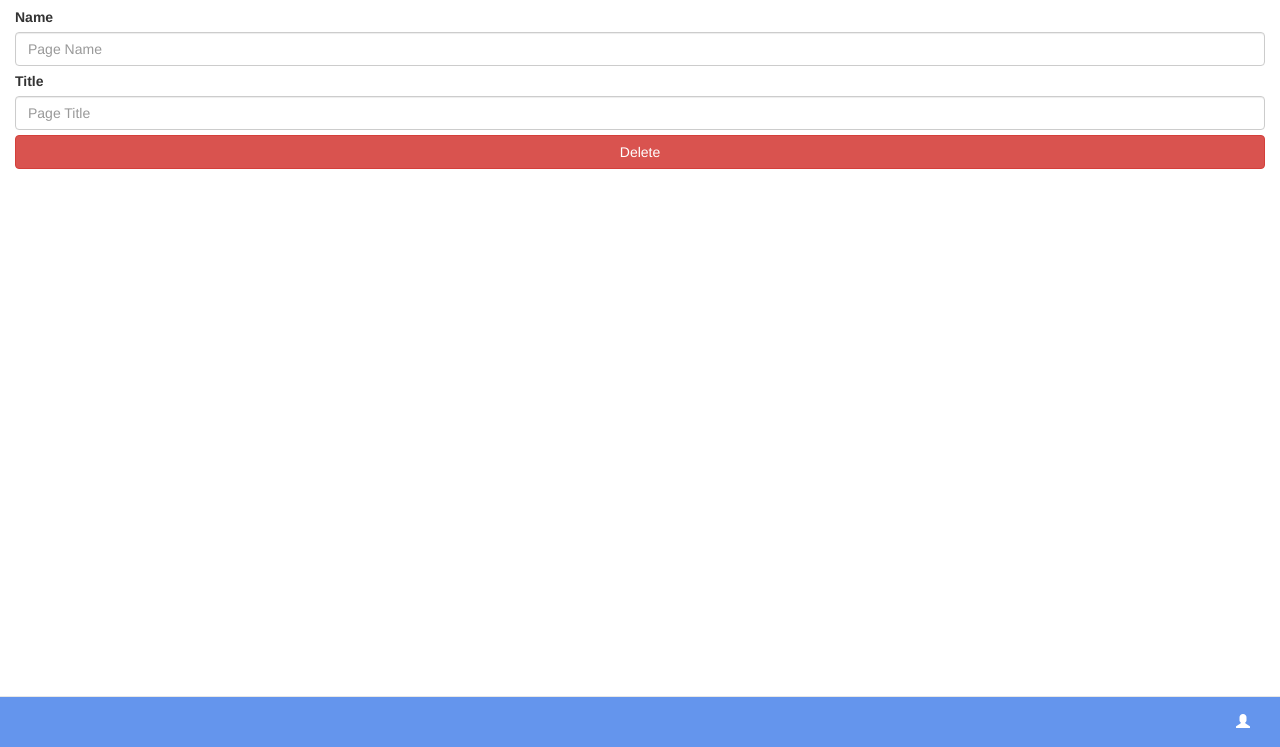
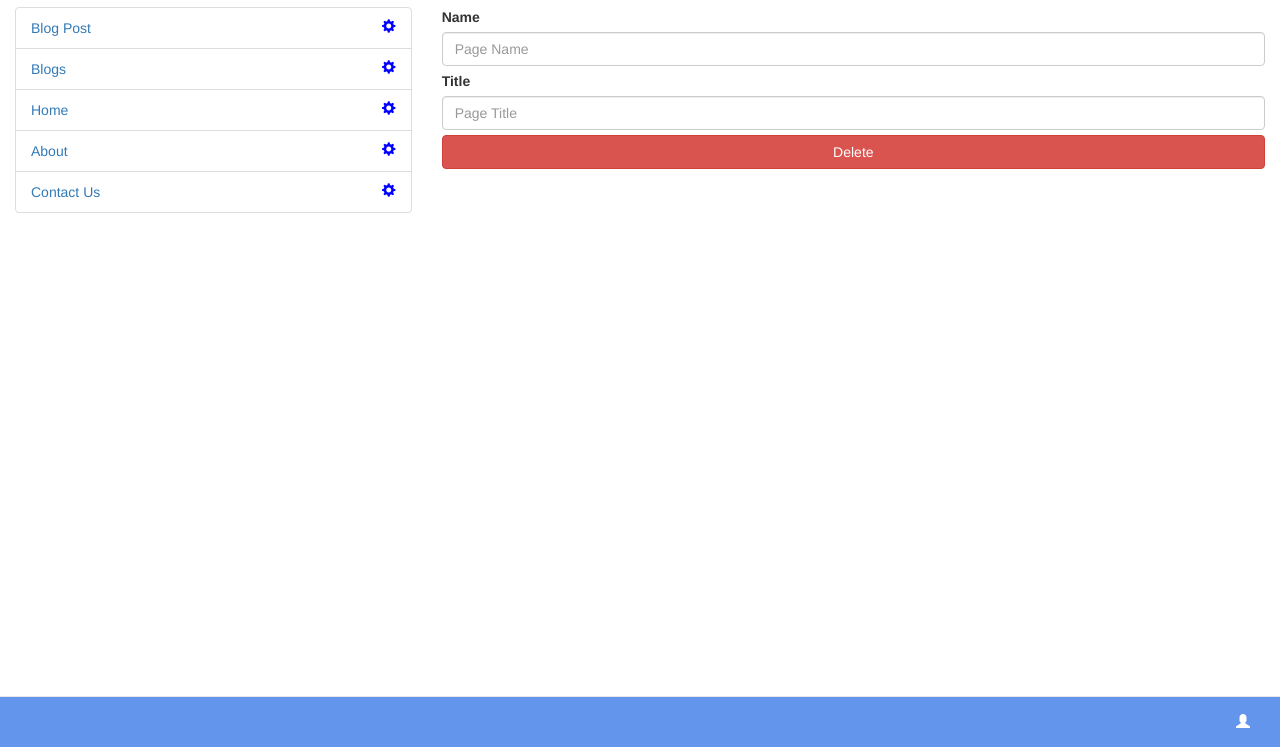
Before and after one commit to TridivNandi/nandi-tridiv-webdev, a website: page webdev/public/assignment/page/page-edit.html in a window 1280 px wide. Shown: the part 53-800 px from the top of the page. Drawn offline with nearby package versions, Linux system fonts and the light colour scheme.

Commit message:
Modifying the page files
Modifying the page files

```diff
--- a/webdev/public/assignment/page/page-edit.html
+++ b/webdev/public/assignment/page/page-edit.html
@@ -25,7 +25,53 @@
 </nav>
 
 <div class="container-fluid">
+    <div class = "row">
+        <div class="col-sm-4 hidden-xs">
+            <ul class="list-group">
+                <li class="list-group-item">
+                    <a href="../widget/widget-list.html">
+                        Blog Post
+                    </a>
+                    <a href="page-edit.html">
+                        <span class="glyphicon glyphicon-cog pull-right"></span>
+                    </a>
+                </li>
+                <li class="list-group-item">
+                    <a href="../widget/widget-list.html">
+                        Blogs
+                    </a>
+                    <a href="page-edit.html">
+                        <span class="glyphicon glyphicon-cog pull-right"></span>
+                    </a>
+                </li>
+                <li class="list-group-item">
+                    <a href="../widget/widget-list.html">
+                        Home
+                    </a>
+                    <a href="page-edit.html">
+                        <span class="glyphicon glyphicon-cog pull-right"></span>
+                    </a>
+                </li>
+                <li class="list-group-item">
+                    <a href="../widget/widget-list.html">
+                        About
+                    </a>
+                    <a href="page-edit.html">
+                        <span class="glyphicon glyphicon-cog pull-right"></span>
+                    </a>
+                </li>
+                <li class="list-group-item">
+                    <a href="../widget/widget-list.html">
+                        Contact Us
+                    </a>
+                    <a href="page-edit.html">
+                        <span class="glyphicon glyphicon-cog pull-right"></span>
+                    </a>
+                </li>
 
+            </ul>
+        </div>
+        <div class="col-xs-12 col-sm-8 pull-right">
             <label for="name">Name</label>
             <input id = "name"type="text"
                    class="form-control"
@@ -41,6 +87,9 @@
                href="page-list.html">Delete</a>
         </div>
 
+    </div>
+</div>
+
 <nav class="navbar navbar-default navbar-fixed-bottom">
     <div class="container-fluid">
         <div class="navbar-text pull-right">
```
Also changed, not shown: webdev/public/assignment/page/page-list.html (+1 -1 lines), webdev/public/assignment/page/page-new.html (+50 -0 lines). Lines whose indentation alone changed are shown as unchanged.
